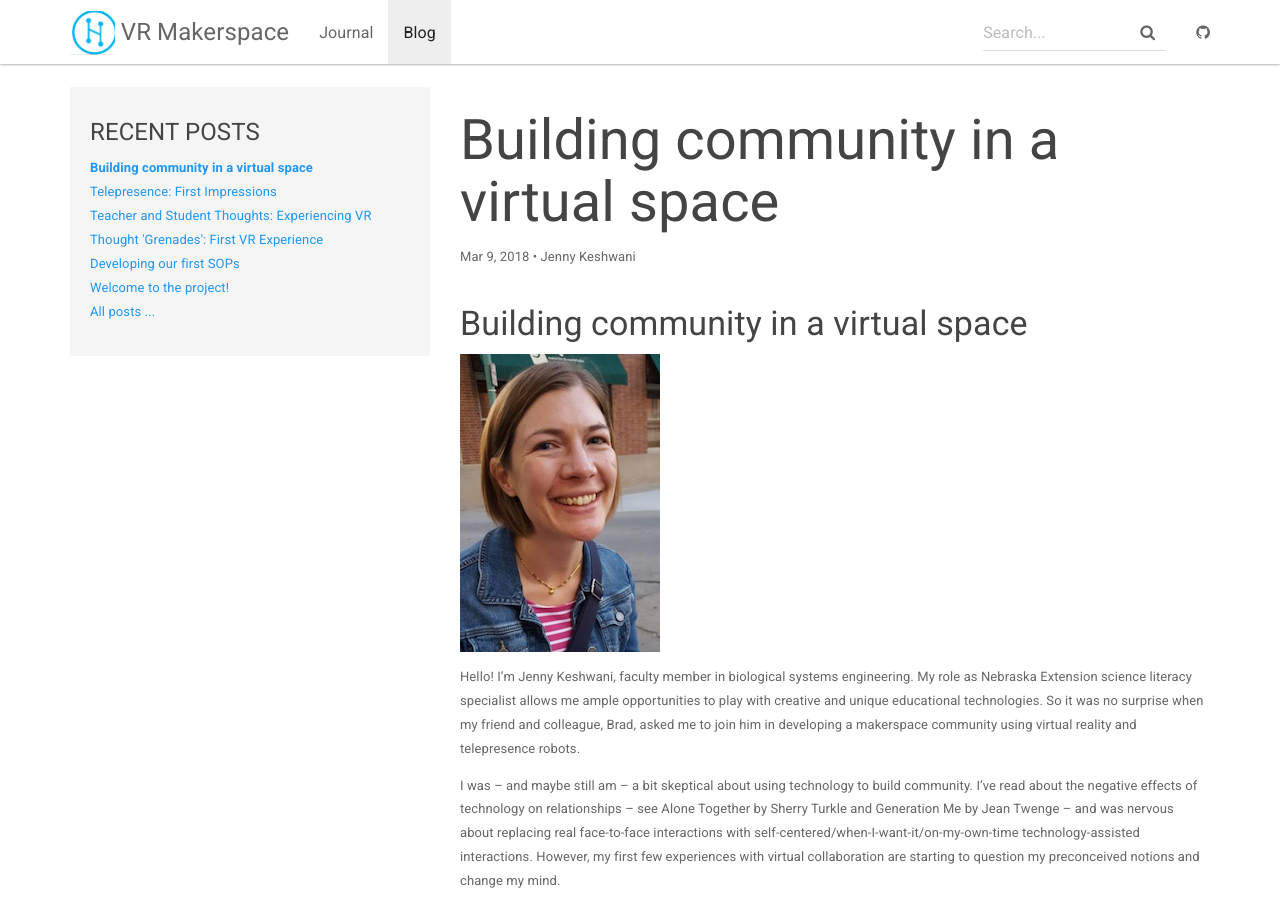
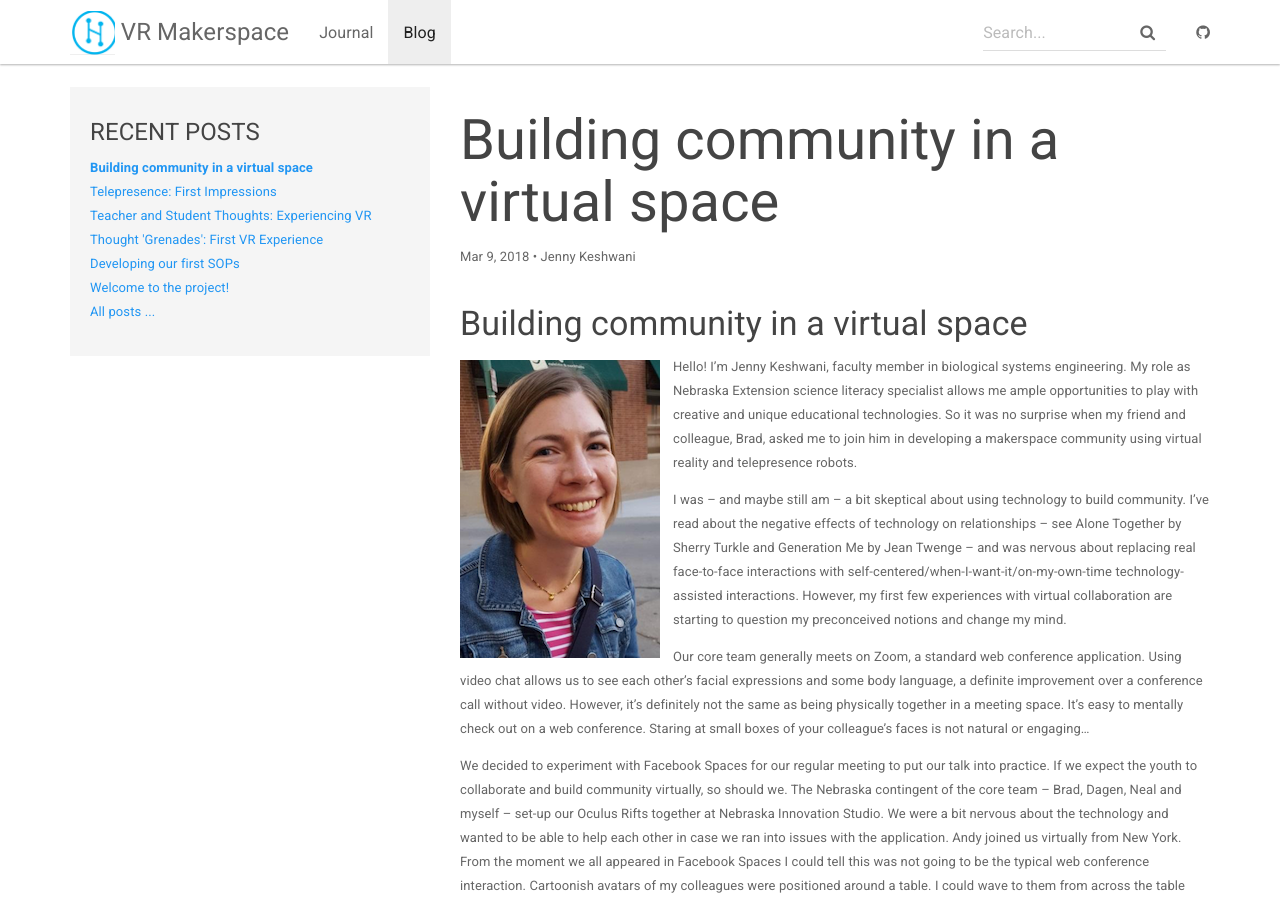
Before and after one commit to aksakalli/jekyll-doc-theme, a Jekyll site: the page built from _posts/2018-03-09-building-community.md, in a window 1280 px wide and 900 px high. Built offline with Jekyll 4.4.1, drawn with Linux system fonts in a browser that asks for light colours; nearby versions of some CDN libraries.

Commit message:
Update 2018-03-09-building-community.md

```diff
--- a/_posts/2018-03-09-building-community.md
+++ b/_posts/2018-03-09-building-community.md
@@ -6,7 +6,7 @@ date: 2018-03-09
 ---
 ### Building community in a virtual space
 
-![Jenny Keshwani]({{ "../assets/jenny-sm.png" | absolute_url }})
+![Jenny Keshwani]({{ "../assets/jenny-sm.png" | absolute_url }}){: .mugshot }
 
 
 Hello! I’m Jenny Keshwani, faculty member in biological systems engineering. My role as Nebraska Extension science literacy specialist allows me ample opportunities to play with creative and unique educational technologies. So it was no surprise when my friend and colleague, Brad, asked me to join him in developing a makerspace community using virtual reality and telepresence robots.
```
